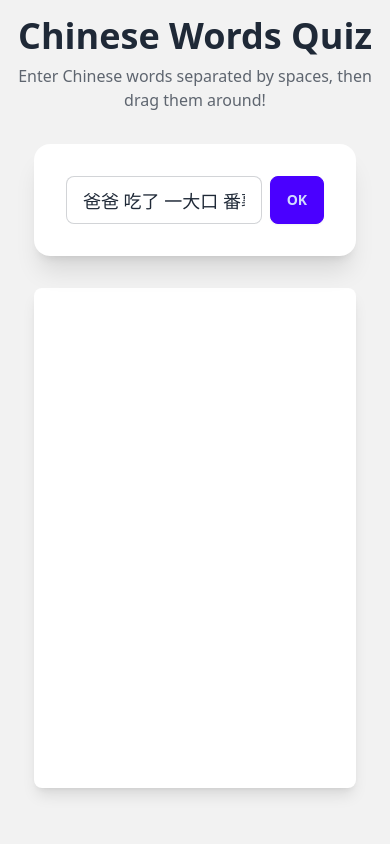
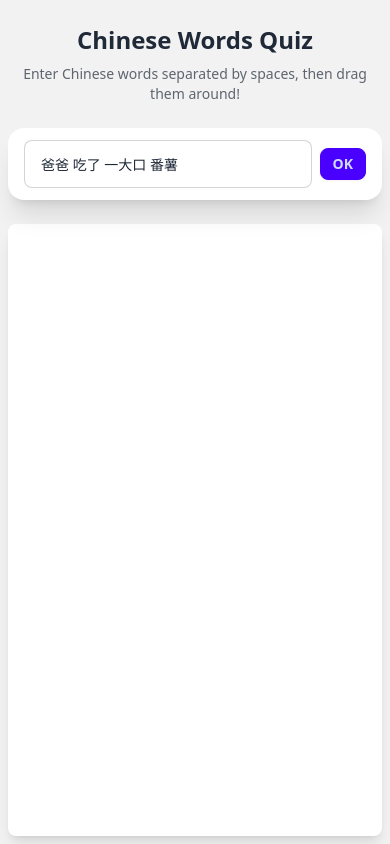
Before and after one commit to riiiiiiiiiina0/chinese-words-quiz-game, a plain HTML site: page index.html in a window 390 px wide. Drawn offline with nearby package versions, Linux system fonts and the light colour scheme.

Commit message:
feat: responsive layout, fullscreen play area, rearrange when screen rotate

```diff
--- a/index.html
+++ b/index.html
@@ -35,24 +35,57 @@
       position: relative;
       z-index: 10;
     }
+
+    /* Fullscreen responsive layout */
+    body {
+      margin: 0;
+      padding: 0;
+      height: 100vh;
+      overflow: hidden;
+    }
+
+    .container {
+      height: 100vh;
+      display: flex;
+      flex-direction: column;
+      padding: 0.5rem;
+    }
+
+    .header-section {
+      flex-shrink: 0;
+      padding: 1rem 0;
+    }
+
+    .input-section {
+      flex-shrink: 0;
+      padding: 0.5rem 0;
+    }
+
+    .game-area {
+      flex: 1;
+      width: 100%;
+      max-width: none;
+      min-height: 0;
+    }
   </style>
 </head>
 
-<body class="bg-base-200 min-h-screen">
-  <div class="container mx-auto p-4">
-    <div class="text-center mb-8">
-      <h1 class="text-4xl font-bold mb-2">Chinese Words Quiz</h1>
-      <p class="text-base-content/70">Enter Chinese words separated by spaces, then drag them around!</p>
+<body class="bg-base-200">
+  <div class="container mx-auto">
+    <div class="header-section text-center">
+      <h1 class="text-2xl md:text-4xl font-bold mb-2">Chinese Words Quiz</h1>
+      <p class="text-sm md:text-base text-base-content/70">Enter Chinese words separated by spaces, then drag them
+        around!</p>
     </div>
 
     <!-- Input Section -->
-    <div class="input-section flex justify-center mb-8">
-      <div class="card bg-base-100 shadow-xl w-[90%] max-w-[1000px]">
-        <div class="card-body">
+    <div class="input-section flex justify-center">
+      <div class="card bg-base-100 shadow-xl w-full max-w-4xl">
+        <div class="card-body py-3 px-4">
           <div class="flex gap-2 items-center">
             <input type="text" id="wordInput" placeholder="Enter Chinese words (separated by spaces)"
-              class="input input-bordered w-full text-lg" value="" />
-            <button id="createStickers" class="btn btn-primary">
+              class="input input-bordered w-full text-sm md:text-lg" value="" />
+            <button id="createStickers" class="btn btn-primary btn-sm md:btn-md">
               OK
             </button>
           </div>
@@ -61,8 +94,7 @@
     </div>
 
     <!-- Game Area -->
-    <div id="gameArea" class="game-area bg-base-100 rounded-lg shadow-lg mx-auto"
-      style="height: 500px; width: 90%; max-width: 1000px;">
+    <div id="gameArea" class="game-area bg-base-100 rounded-lg shadow-lg mt-4">
       <!-- Stickers will be dynamically added here -->
     </div>
   </div>
@@ -99,6 +131,15 @@
           }
         });
 
+        // Add orientation change and resize listeners
+        window.addEventListener('orientationchange', () => {
+          setTimeout(() => this.rearrangeStickers(), 100);
+        });
+
+        window.addEventListener('resize', () => {
+          this.rearrangeStickers();
+        });
+
         // Add sample text for demonstration
         this.wordInput.value = '爸爸 吃了 一大口 番薯';
       }
@@ -131,16 +172,31 @@
 
         sticker.className = `sticker card ${randomColor} shadow-lg`;
         sticker.innerHTML = `
-                    <div class="card-body py-4 px-6">
-                        <div class="text-lg font-medium text-center opacity-90">${wordPinyin}</div>
-                        <div class="text-4xl font-bold text-center">${word}</div>
+                    <div class="card-body py-2 px-3 md:py-4 md:px-6">
+                        <div class="text-sm md:text-lg font-medium text-center opacity-90">${wordPinyin}</div>
+                        <div class="text-2xl md:text-4xl font-bold text-center">${word}</div>
                     </div>
                 `;
 
-        // Random position within game area
+        // Position sticker randomly
+        this.positionStickerRandomly(sticker);
+
+        // Add drag functionality
+        this.addDragListeners(sticker);
+
+        this.gameArea.appendChild(sticker);
+        this.stickers.push(sticker);
+      }
+
+      positionStickerRandomly(sticker) {
         const gameAreaRect = this.gameArea.getBoundingClientRect();
-        const maxX = gameAreaRect.width - 150; // Account for larger sticker width
-        const maxY = gameAreaRect.height - 140;  // Account for larger sticker height with pinyin
+
+        // Get sticker dimensions (estimate based on content)
+        const stickerWidth = window.innerWidth < 768 ? 120 : 150;
+        const stickerHeight = window.innerWidth < 768 ? 100 : 140;
+
+        const maxX = Math.max(0, gameAreaRect.width - stickerWidth);
+        const maxY = Math.max(0, gameAreaRect.height - stickerHeight);
 
         const x = Math.random() * maxX;
         const y = Math.random() * maxY;
@@ -151,12 +207,17 @@
         sticker.style.left = `${x}px`;
         sticker.style.top = `${y}px`;
         sticker.style.transform = `rotate(${rotation}deg)`;
+      }
 
-        // Add drag functionality
-        this.addDragListeners(sticker);
+      rearrangeStickers() {
+        if (this.stickers.length === 0) return;
 
-        this.gameArea.appendChild(sticker);
-        this.stickers.push(sticker);
+        // Wait a bit for the layout to settle after orientation change
+        setTimeout(() => {
+          this.stickers.forEach(sticker => {
+            this.positionStickerRandomly(sticker);
+          });
+        }, 100);
       }
 
       addDragListeners(sticker) {
@@ -203,9 +264,13 @@
         let x = e.clientX - gameAreaRect.left - this.offset.x;
         let y = e.clientY - gameAreaRect.top - this.offset.y;
 
+        // Get dynamic sticker dimensions
+        const stickerWidth = window.innerWidth < 768 ? 120 : 150;
+        const stickerHeight = window.innerWidth < 768 ? 100 : 140;
+
         // Constrain to game area
-        x = Math.max(0, Math.min(x, gameAreaRect.width - 150));
-        y = Math.max(0, Math.min(y, gameAreaRect.height - 140));
+        x = Math.max(0, Math.min(x, gameAreaRect.width - stickerWidth));
+        y = Math.max(0, Math.min(y, gameAreaRect.height - stickerHeight));
 
         this.draggedSticker.style.left = `${x}px`;
         this.draggedSticker.style.top = `${y}px`;
```
